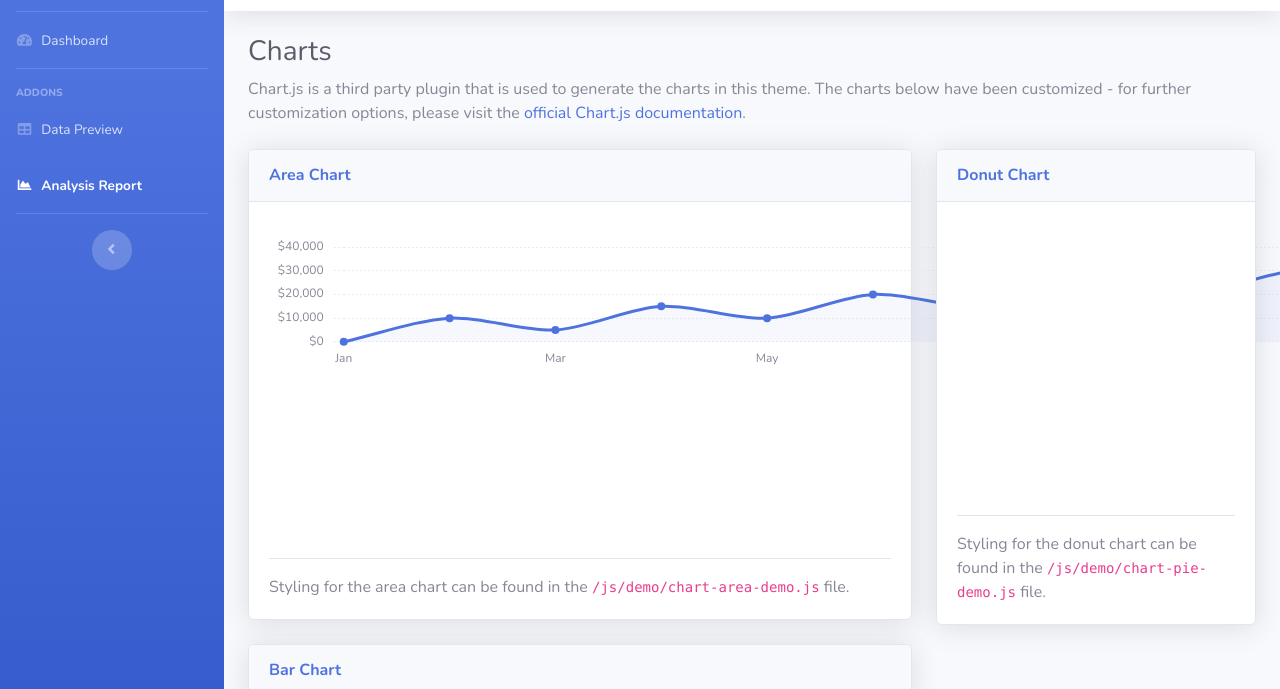
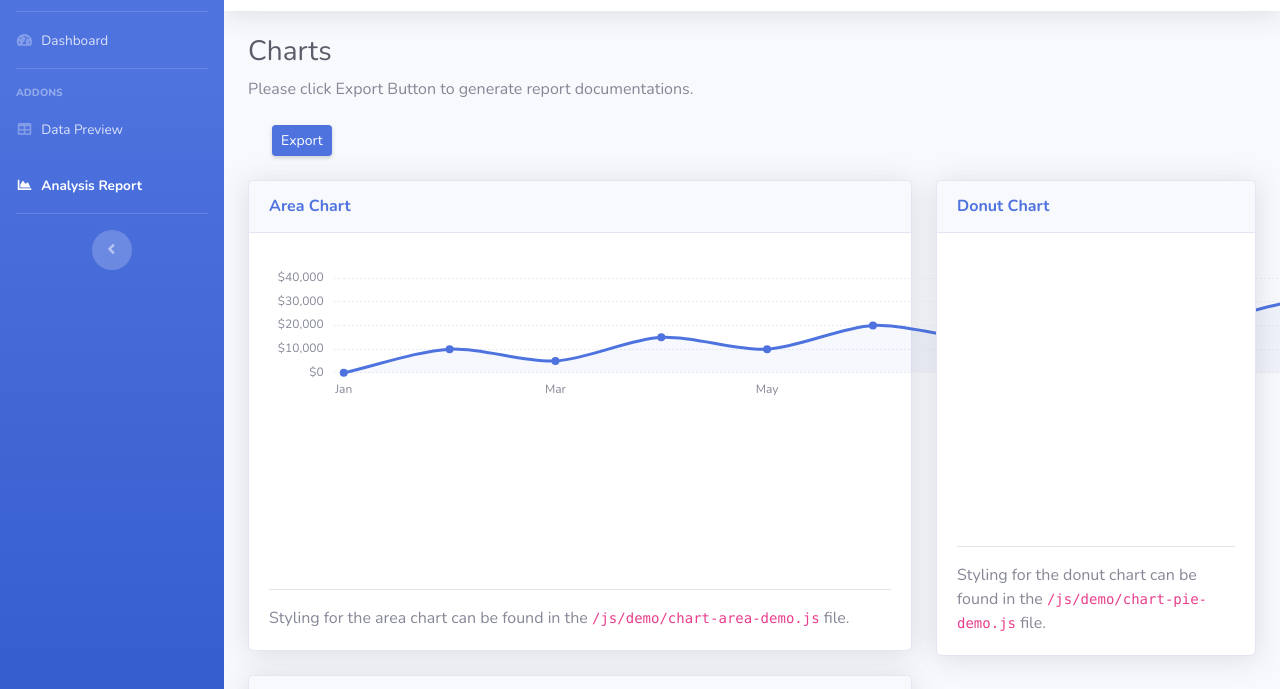
Before and after one commit to Team-gdkOvO-Final-Year-Project/gkdOvO, a website with bundled scripts: page Application/UI_pages/charts.html in a window 1280 px wide. Shown: the part 59-748 px from the top of the page. Built offline with nearby package versions, Linux system fonts and the light colour scheme.

Commit message:
export button
add in export button to analysis page to export relevant csv files

```diff
--- a/Application/UI_pages/charts.html
+++ b/Application/UI_pages/charts.html
@@ -131,9 +131,11 @@
 
                     <!-- Page Heading -->
                     <h1 class="h3 mb-2 text-gray-800">Charts</h1>
-                    <p class="mb-4">Chart.js is a third party plugin that is used to generate the charts in this theme. The charts below have been customized - for further customization options, please visit the <a target="_blank" href="https://www.chartjs.org/docs/latest/">official Chart.js
-                            documentation</a>.</p>
-
+                    <p class="mb-4">Please click Export Button to generate report documentations</a>.</p>
+                    <div class="container-fluid">
+                        <p class = "mb-4">
+                                <a href="#" class="d-none d-sm-inline-block btn btn-sm btn-primary shadow-sm"> Export </a></p>
+                        </div>
                     <!-- Content Row -->
                     <div class="row">
 
```
